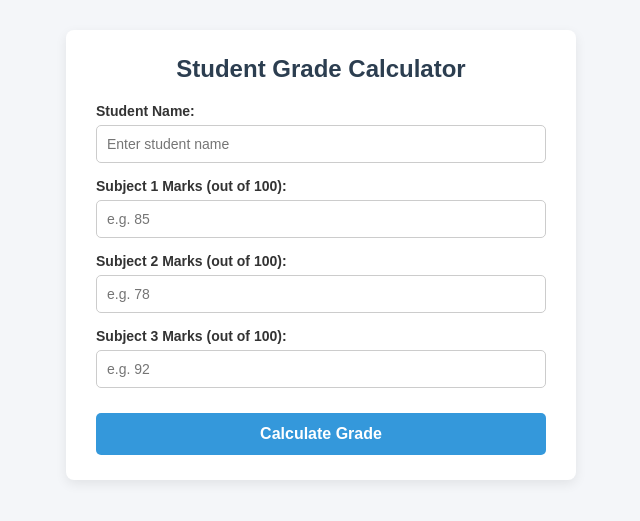
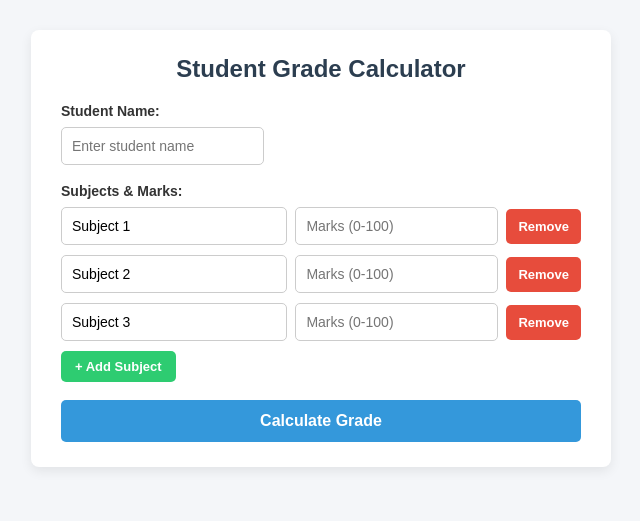
Before and after one commit to ananyagene/Student-Grade-Calculator, a Flask app: page / in a window 1280 px wide. Shown: the top 521 px of the page, without its empty margins (319-959 px from the left). Run offline with Flask 3, Linux system fonts and the light colour scheme.

Commit message:
Day 1 B: add dynamic subjects

```diff
--- a/app.py
+++ b/app.py
@@ -20,44 +20,71 @@ def index():
     result = None
     error = None
 
+    # Default to 3 subjects for initial page load
+    subjects = [
+        {'name': 'Subject 1', 'marks': ''},
+        {'name': 'Subject 2', 'marks': ''},
+        {'name': 'Subject 3', 'marks': ''}
+    ]
+
     if request.method == 'POST':
-        # Retrieve form data submitted by user
         student_name = request.form.get('student_name', '').strip()
-        sub1_str = request.form.get('subject1', '').strip()
-        sub2_str = request.form.get('subject2', '').strip()
-        sub3_str = request.form.get('subject3', '').strip()
 
-        # Step 1: Check for empty fields
-        if not student_name or not sub1_str or not sub2_str or not sub3_str:
-            error = "All fields are required. Please fill in student name and all subject marks."
+        # Get list of all submitted subject names and marks
+        names = request.form.getlist('subject_name')
+        marks_raw = request.form.getlist('subject_marks')
+
+        # Keep user inputs to re-display them in the form
+        subjects = [{'name': n, 'marks': m} for n, m in zip(names, marks_raw)]
+
+        # Step 1: Validate student name
+        if not student_name:
+            error = "Student name is required."
+        # Step 2: Validate that at least one subject row exists
+        elif not names:
+            error = "At least one subject is required."
         else:
-            try:
-                # Step 2: Convert marks to numbers
-                mark1 = float(sub1_str)
-                mark2 = float(sub2_str)
-                mark3 = float(sub3_str)
+            parsed_marks = []
+            # Step 3: Validate each subject row
+            for n, m in zip(names, marks_raw):
+                name_clean = n.strip()
+                mark_clean = m.strip()
 
-                # Step 3: Validate that marks are between 0 and 100
-                if not (0 <= mark1 <= 100 and 0 <= mark2 <= 100 and 0 <= mark3 <= 100):
-                    error = "Marks must be between 0 and 100 for all subjects."
-                else:
-                    # Step 4: Calculate total, percentage, and grade
-                    total = mark1 + mark2 + mark3
-                    percentage = (total / 300) * 100
-                    grade = calculate_grade(percentage)
+                if not name_clean:
+                    error = "Subject name cannot be empty."
+                    break
 
-                    # Step 5: Store results in a dictionary to pass to the template
-                    result = {
-                        'student_name': student_name,
-                        'total': int(total) if total.is_integer() else round(total, 2),
-                        'percentage': f"{percentage:.2f}%",
-                        'grade': grade
-                    }
-            except ValueError:
-                # Runs if a user enters letters or symbols instead of numbers
-                error = "Please enter valid numeric marks."
+                if not mark_clean:
+                    error = f"Please enter marks for '{name_clean}'."
+                    break
 
-    return render_template('index.html', result=result, error=error)
+                try:
+                    mark_val = float(mark_clean)
+                    if not (0 <= mark_val <= 100):
+                        error = f"Marks for '{name_clean}' must be between 0 and 100."
+                        break
+                    parsed_marks.append(mark_val)
+                except ValueError:
+                    error = f"Please enter valid numeric marks for '{name_clean}'."
+                    break
+
+            # Step 4: If all validations pass, calculate results
+            if not error:
+                num_subjects = len(parsed_marks)
+                total = sum(parsed_marks)
+                max_marks = num_subjects * 100
+                percentage = (total / max_marks) * 100
+                grade = calculate_grade(percentage)
+
+                result = {
+                    'student_name': student_name,
+                    'total': int(total) if total.is_integer() else round(total, 2),
+                    'max_marks': max_marks,
+                    'percentage': f"{percentage:.2f}%",
+                    'grade': grade
+                }
+
+    return render_template('index.html', result=result, error=error, subjects=subjects)
 
 if __name__ == '__main__':
     # Run the Flask development server
--- a/static/style.css
+++ b/static/style.css
@@ -12,7 +12,7 @@ body {
 
 .calculator-container {
     background-color: #ffffff;
-    max-width: 450px;
+    max-width: 520px;
     width: 100%;
     padding: 25px 30px;
     border-radius: 8px;
@@ -27,19 +27,19 @@ h2 {
 }
 
 .form-group {
-    margin-bottom: 15px;
+    margin-bottom: 18px;
 }
 
 label {
     display: block;
-    margin-bottom: 6px;
+    margin-bottom: 8px;
     font-weight: bold;
     font-size: 14px;
+    color: #333333;
 }
 
 input[type="text"],
 input[type="number"] {
-    width: 100%;
     padding: 10px;
     border: 1px solid #ccc;
     border-radius: 5px;
@@ -53,6 +53,59 @@ input[type="number"]:focus {
     outline: none;
 }
 
+/* Dynamic Subject Rows */
+.subject-row {
+    display: flex;
+    gap: 8px;
+    align-items: center;
+    margin-bottom: 10px;
+}
+
+.subject-row input[type="text"] {
+    flex: 2;
+}
+
+.subject-row input[type="number"] {
+    flex: 1.2;
+}
+
+/* Remove button in subject row */
+.btn-remove {
+    background-color: #e74c3c;
+    color: white;
+    border: none;
+    padding: 10px 12px;
+    font-size: 13px;
+    font-weight: bold;
+    border-radius: 5px;
+    cursor: pointer;
+    transition: background-color 0.2s;
+}
+
+.btn-remove:hover {
+    background-color: #c0392b;
+}
+
+/* Add Subject button */
+.btn-add {
+    display: inline-block;
+    background-color: #2ecc71;
+    color: white;
+    border: none;
+    padding: 8px 14px;
+    font-size: 13px;
+    font-weight: bold;
+    border-radius: 5px;
+    cursor: pointer;
+    margin-bottom: 18px;
+    transition: background-color 0.2s;
+}
+
+.btn-add:hover {
+    background-color: #27ae60;
+}
+
+/* Calculate Grade button */
 .btn-calculate {
     width: 100%;
     background-color: #3498db;
@@ -63,7 +116,7 @@ input[type="number"]:focus {
     font-weight: bold;
     border-radius: 5px;
     cursor: pointer;
-    margin-top: 10px;
+    transition: background-color 0.2s;
 }
 
 .btn-calculate:hover {
--- a/templates/index.html
+++ b/templates/index.html
@@ -32,51 +32,37 @@
                 >
             </div>
 
-            <div class="form-group">
-                <label for="subject1">Subject 1 Marks (out of 100):</label>
+            <label>Subjects & Marks:</label>
+            <!-- Dynamic Subjects Container (Starts with 3 rows by default) -->
+            <div id="subjects-container">
+                {% for sub in subjects %}
+                    <div class="subject-row">
+                        <input
+                            type="text"
+                            name="subject_name"
+                            placeholder="Subject name"
+                            value="{{ sub.name }}"
+                            required
+                        >
                         <input
                             type="number"
-                    id="subject1"
-                    name="subject1"
+                            name="subject_marks"
                             min="0"
                             max="100"
                             step="any"
-                    placeholder="e.g. 85"
-                    value="{{ request.form.get('subject1', '') }}"
+                            placeholder="Marks (0-100)"
+                            value="{{ sub.marks }}"
                             required
                         >
+                        <button type="button" class="btn-remove" onclick="removeSubject(this)">Remove</button>
+                    </div>
+                {% endfor %}
             </div>
 
-            <div class="form-group">
-                <label for="subject2">Subject 2 Marks (out of 100):</label>
-                <input
-                    type="number"
-                    id="subject2"
-                    name="subject2"
-                    min="0"
-                    max="100"
-                    step="any"
-                    placeholder="e.g. 78"
-                    value="{{ request.form.get('subject2', '') }}"
-                    required
-                >
-            </div>
+            <!-- Add Subject Button -->
+            <button type="button" class="btn-add" onclick="addSubject()">+ Add Subject</button>
 
-            <div class="form-group">
-                <label for="subject3">Subject 3 Marks (out of 100):</label>
-                <input
-                    type="number"
-                    id="subject3"
-                    name="subject3"
-                    min="0"
-                    max="100"
-                    step="any"
-                    placeholder="e.g. 92"
-                    value="{{ request.form.get('subject3', '') }}"
-                    required
-                >
-            </div>
-
+            <!-- Calculate Grade Submit Button -->
             <button type="submit" class="btn-calculate">Calculate Grade</button>
         </form>
 
@@ -85,12 +71,62 @@
             <div class="result-box">
                 <h3>Calculation Result</h3>
                 <p><strong>Student:</strong> {{ result.student_name }}</p>
-                <p><strong>Total:</strong> {{ result.total }} / 300</p>
+                <p><strong>Total:</strong> {{ result.total }} / {{ result.max_marks }}</p>
                 <p><strong>Percentage:</strong> {{ result.percentage }}</p>
                 <p><strong>Grade:</strong> <span class="grade-badge">{{ result.grade }}</span></p>
             </div>
         {% endif %}
     </div>
 
+    <!-- Beginner-friendly JavaScript for Dynamic Rows -->
+    <script>
+        // Function to add a new subject row
+        function addSubject() {
+            const container = document.getElementById('subjects-container');
+            const rowCount = container.getElementsByClassName('subject-row').length + 1;
+
+            // Create a new div element for the subject row
+            const newRow = document.createElement('div');
+            newRow.className = 'subject-row';
+
+            // Set the inner HTML of the new row
+            newRow.innerHTML = `
+                <input
+                    type="text"
+                    name="subject_name"
+                    placeholder="Subject name"
+                    value="Subject ${rowCount}"
+                    required
+                >
+                <input
+                    type="number"
+                    name="subject_marks"
+                    min="0"
+                    max="100"
+                    step="any"
+                    placeholder="Marks (0-100)"
+                    required
+                >
+                <button type="button" class="btn-remove" onclick="removeSubject(this)">Remove</button>
+            `;
+
+            // Append the new row to the container
+            container.appendChild(newRow);
+        }
+
+        // Function to remove a subject row
+        function removeSubject(button) {
+            const container = document.getElementById('subjects-container');
+            const rows = container.getElementsByClassName('subject-row');
+
+            // Keep at least one subject row visible at all times
+            if (rows.length > 1) {
+                button.parentElement.remove();
+            } else {
+                alert('At least one subject row is required.');
+            }
+        }
+    </script>
+
 </body>
 </html>
```
Lines whose indentation alone changed are shown as unchanged.
